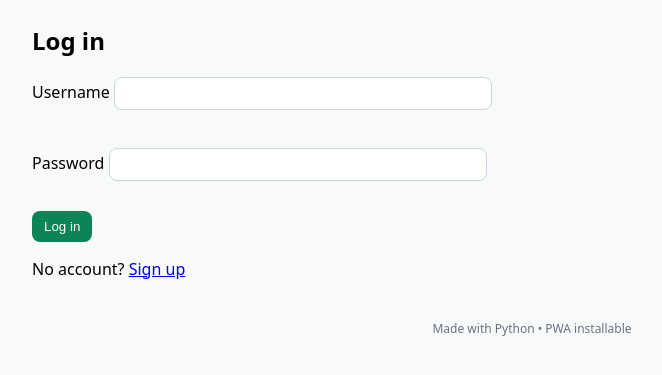
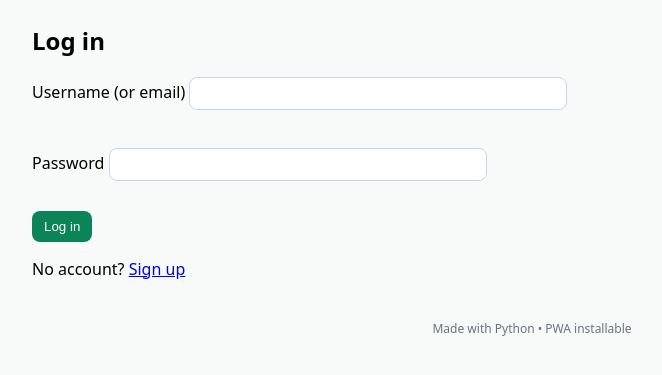
Before and after one commit to Kevin-Jay-Roberts21/Christmas-App, a FastAPI app: page /auth/login in a window 1280 px wide. Shown: the part 110-485 px from the top of the page, without its empty margins (108-770 px from the left). Run offline with FastAPI, Linux system fonts and the light colour scheme.

Commit message:
Added username (or email) login description.

```diff
--- a/app/templates/login.html
+++ b/app/templates/login.html
@@ -13,7 +13,7 @@
 {% endif %}
 
 <form method="post" action="/auth/login">
-  <label>Username <input name="username" required></label><br>
+  <label>Username (or email) <input name="username" required></label><br>
   <label>Password <input name="password" type="password" required></label><br>
   <button type="submit">Log in</button>
 </form>
```
